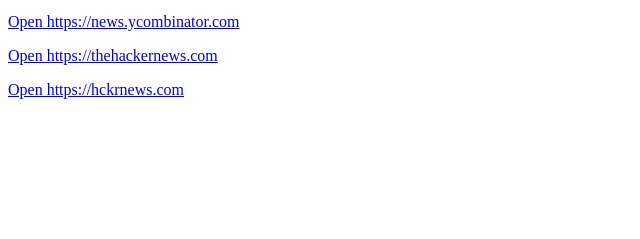
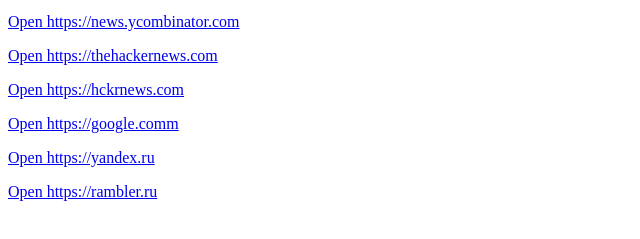
Before and after one commit to JackRobinson/JackRobinson.github.io, a plain HTML site: page index.html in a window 1280 px wide. Shown: the part 101-340 px from the top of the page, without its empty margins (0-640 px from the left). Drawn offline with Linux system fonts and the light colour scheme.

Commit message:
Update index.html

```diff
--- a/index.html
+++ b/index.html
@@ -9,5 +9,8 @@
 <p><a href="https://news.ycombinator.com/?someKey=ycombinator">Open https://news.ycombinator.com</a></p>
 <p><a href="https://thehackernews.com/?someKey=thehackernews">Open https://thehackernews.com</a></p>
 <p><a href="https://hckrnews.com/?someKey=hckrnews">Open https://hckrnews.com</a></p>
+<p><a href="https://google.com/?someKey=google">Open https://google.comm</a></p>
+<p><a href="https://yandex.ru/?someKey=yandex">Open https://yandex.ru</a></p>
+<p><a href="https://rambler.ru/?someKey=rambler">Open https://rambler.ru</a></p>
 </body>
 </html>
```
